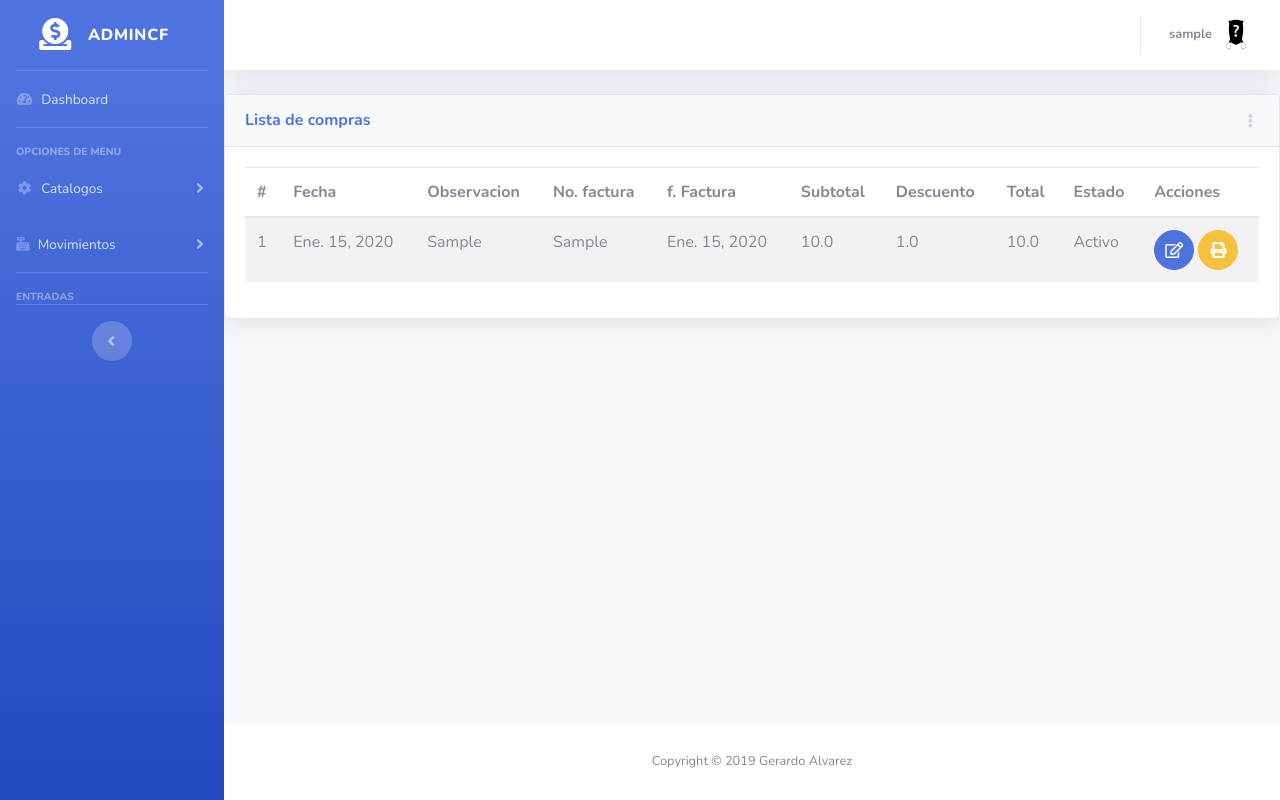
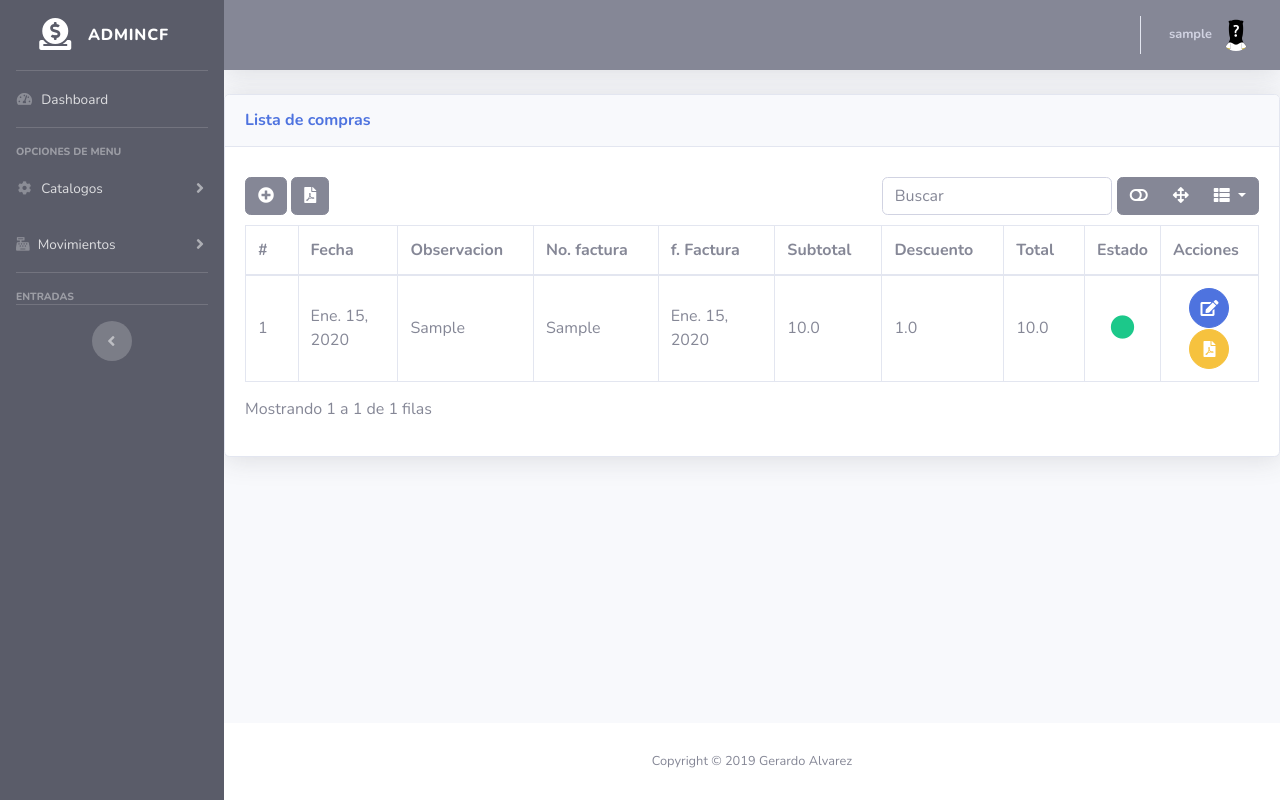
Before and after one commit to gerardam/AppCF, a Django app: page /cmp/compras/ in a window 1280 px wide. Run offline with Django 3.2, Linux system fonts and the light colour scheme; a user stored in the database is signed in; tables that the repository leaves empty hold one stand-in row (values such as "Sample post"); some libraries are stand-ins or nearby versions.

Commit message:
Agregado de estilos.css  compras,clientes,proveedores

```diff
--- a/cmp/templates/cmp/compras_list.html
+++ b/cmp/templates/cmp/compras_list.html
@@ -1,12 +1,11 @@
 {% extends 'base/base.html' %}
 
 {% block page_content %}
-<!-- Dropdown Card Example -->
 <div class="card shadow mb-4">
     <!-- Card Header - Dropdown -->
     <div class="card-header py-3 d-flex flex-row align-items-center justify-content-between">
     <h6 class="m-0 font-weight-bold text-primary">Lista de compras</h6>
-    <div class="dropdown no-arrow">
+    <!-- <div class="dropdown no-arrow">
         <a class="dropdown-toggle" href="#" role="button" id="dropdownMenuLink" data-toggle="dropdown" aria-haspopup="true" aria-expanded="false">
         <i class="fas fa-ellipsis-v fa-sm fa-fw text-gray-400"></i>
         </a>
@@ -15,23 +14,34 @@
         <a class="dropdown-item" href="{% url 'cmp:compras_new' %}" ><i class="fas fa-plus-circle"></i> Nueva</a>
         <a class="dropdown-item" href="{% url 'cmp:compras_print_all' %}" target="reportes" ><i class="fas fa-print"></i> Imprimir</a>
         </div>
-    </div>
+    </div> -->
     </div>
     <!-- Card Body -->
     <div class="card-body">
         {% if not obj %}
         <div class="alert alert-info">No hay compras</div>
         {% else %}
-        <table class="table table-striped table-hover dt-responsive nowrap" style="width: 100%;">
+        <div id="btnAdd">
+            <a class="btn btn-secondary" href="{% url 'cmp:compras_new' %}" title="Agregar"><i class="fas fa-plus-circle"></i> </a>
+            <a class="btn btn-secondary" href="{% url 'cmp:compras_print_all' %}" target="reportes" title="Reporte"><i class="fas fa-file-pdf"></i> </a>
+        </div>
+        <table
+        id="table"
+        data-toggle="table"
+        data-show-columns="true"
+        data-show-toggle="true"
+        data-show-fullscreen="true"
+        data-toolbar="#btnAdd"
+        style="width: 100%;">
             <thead>
-                <th>#</th>
-                <th>Fecha</th>
-                <th>Observacion</th>
-                <th>No. factura</th>
-                <th>f. Factura</th>
-                <th>Subtotal</th>
-                <th>Descuento</th>
-                <th>Total</th>
+                <th data-sortable="true">#</th>
+                <th data-sortable="true">Fecha</th>
+                <th data-sortable="true">Observacion</th>
+                <th data-sortable="true">No. factura</th>
+                <th data-sortable="true">f. Factura</th>
+                <th data-sortable="true">Subtotal</th>
+                <th data-sortable="true">Descuento</th>
+                <th data-sortable="true">Total</th>
                 <th>Estado</th>
                 <th class="all">Acciones</th>
             </thead>
@@ -46,12 +56,20 @@
                     <td>{{ item.sub_total }}</td>
                     <td>{{ item.descuento }}</td>
                     <td>{{ item.total }}</td>
-                    <td>{{ item.estado|yesno:'Activo,Inactivo' }}</td>
                     <td>
-                        <a href="{% url 'cmp:compras_edit' item.id %}" class="btn btn-primary btn-circle"><i class="far fa-edit"></i></a>
-                        <a href="{% url 'cmp:compras_print_one' item.id %}" class="btn btn-warning btn-circle" target="reportes"><i class="fas fa-print"></i></a>
-                        <!-- <button class="btn btn-primary btn-circle" onclick="return abrir_modal('{% url 'cmp:proveedor_edit' item.id %}')"><i class="far fa-edit"></i></button>
-                        <button class="btn btn-danger btn-circle" onclick="return abrir_modal('{% url 'cmp:proveedor_inactivar' item.id %}')"><i class="far fa-trash-alt"></i></button> -->
+                        <div class="divAccionTable">
+                            {% if item.estado %}
+                            <i class="fas fa-circle text-success"></i>
+                            {% else %}
+                            <i class="fas fa-circle text-danger"></i>
+                            {% endif %}
+                        </div>
+                    </td>
+                    <td>
+                        <div class="divAccionTable">
+                            <a href="{% url 'cmp:compras_edit' item.id %}" class="btn btn-primary btn-circle"><i class="fas fa-edit"></i></a>
+                            <a href="{% url 'cmp:compras_print_one' item.id %}" class="btn btn-warning btn-circle" target="reportes"><i class="fas fa-file-pdf"></i></a>
+                        </div>
                     </td>
                 </tr>
                 {% endfor %}
@@ -63,9 +81,9 @@
 {% endblock %}
 
 {% block js_page %}
-<script>
+<!-- <script>
 $(document).ready(function() {
     $(".table").DataTable();
 });
-</script>
+</script> -->
 {% endblock %}
--- a/cmp/templates/cmp/inactivar_prv.html
+++ b/cmp/templates/cmp/inactivar_prv.html
@@ -11,10 +11,10 @@
                                     Inactivar {{ obj.descripcion }}?
                                 </div>
                                 <div class="dropdown-divider"></div>
-                                <div class="row">
+                                <div class="row divBtnModal">
                                     <div class="col">
-                                        <button type="button" id="btnInactivar" class="btn btn-success"><span class="fa fa-save"></span> Inactivar</button>
-                                        <button type="button" class="btn btn-danger" onclick="return cerrar_modal()"><span class="fa fa-trash"></span> Cancelar</button>
+                                        <button type="button" id="btnInactivar" class="btn btn-success"><i class="fas fa-save"></i> Inactivar</button>
+                                        <button type="button" class="btn btn-danger" onclick="return cerrar_modal()"><i class="fas fa-trash"></i> Cancelar</button>
                                     </div>
                                 </div>
                             </div>
--- a/cmp/templates/cmp/proveedor_form.html
+++ b/cmp/templates/cmp/proveedor_form.html
@@ -23,10 +23,10 @@
                                     {{ form.as_p }}
                                 </div>
                                 <div class="dropdown-divider"></div>
-                                <div class="row">
+                                <div class="row divBtnModal">
                                     <div class="col">
-                                        <button type="submit" class="btn btn-success"><span class="fa fa-save"></span> Guardar</button>
-                                        <button type="button" class="btn btn-danger" onclick="return cerrar_modal()"><span class="fa fa-trash"></span> Cancelar</button>
+                                        <button type="submit" class="btn btn-success"><i class="fas fa-save"></i> Guardar</button>
+                                        <button type="button" class="btn btn-danger" onclick="return cerrar_modal()"><i class="fas fa-trash"></i> Cancelar</button>
                                     </div>
                                 </div>
                             </div>
--- a/fac/templates/fac/Cliente_form.html
+++ b/fac/templates/fac/Cliente_form.html
@@ -23,10 +23,10 @@
                                     {{ form.as_p }}
                                 </div>
                                 <div class="dropdown-divider"></div>
-                                <div class="row">
+                                <div class="row divBtnModal">
                                     <div class="col">
-                                        <button type="submit" class="btn btn-success"><span class="fa fa-save"></span> Guardar</button>
-                                        <button type="button" class="btn btn-danger" onclick="return cerrar_modal()"><span class="fa fa-trash"></span> Cancelar</button>
+                                        <button type="submit" class="btn btn-success"><i class="fas fa-save"></i> Guardar</button>
+                                        <button type="button" class="btn btn-danger" onclick="return cerrar_modal()"><i class="fas fa-trash"></i> Cancelar</button>
                                     </div>
                                 </div>
                             </div>
--- a/fac/templates/fac/cliente_list.html
+++ b/fac/templates/fac/cliente_list.html
@@ -49,7 +49,7 @@
                     <td>{{ item.tipo }}</td>
                     <td>{{ item.celular }}</td>
                     <td>
-                        <div onclick="inactivar({{ item.id }})" style="font-size: 1.5em; text-align: center;">
+                        <div class="divAccionTable">
                             {% if item.estado %}
                             <i class="fas fa-circle text-success"></i>
                             {% else %}
@@ -58,8 +58,9 @@
                         </div>
                     </td>
                     <td>
-                        <div style="text-align: center;">
+                        <div class="divAccionTable">
                             <button class="btn btn-primary btn-circle" onclick="return abrir_modal('{% url 'fac:cliente_edit' item.id %}')"><i class="fas fa-edit"></i></button>
+                            <a class="btn btn-danger btn-circle" onclick="inactivar({{ item.id }})" href="#"><i class="fas fa-trash"></i></a>
                         </div>
                     </td>
                 </tr>
--- /dev/null
+++ b/static/base/css/estilos.css
@@ -0,0 +1,8 @@
+.divAccionTable{
+    text-align: center;
+    font-size: 1.5em;
+}
+
+.divBtnModal{
+    text-align: right;
+}
--- a/templates/base/base.html
+++ b/templates/base/base.html
@@ -12,17 +12,16 @@
 
   <title>Sistema de compras y facturacion</title>
 
+  <!-- Estilos personalizados -->
+  <link href="{% static 'base/css/estilos.css' %}" rel="stylesheet">
   <!-- Custom fonts for this template-->
   <link href="{% static 'base/vendor/fontawesome-free/css/all.min.css' %}" rel="stylesheet" type="text/css">
   <link href="https://fonts.googleapis.com/css?family=Nunito:200,200i,300,300i,400,400i,600,600i,700,700i,800,800i,900,900i" rel="stylesheet">
-
   <!-- Custom styles for this template-->
   <link href="{% static 'base/css/sb-admin-2.min.css' %}" rel="stylesheet">
-
   <link href="{% static 'base/vendor/datatables/dataTables.bootstrap4.min.css' %}" rel="stylesheet">
   <!-- jquery confirm -->
   <link href="{% static 'base/vendor/jquery_confirm/jquery-confirm.min.css' %}" rel="stylesheet">
-
   <!-- DateTimePicker -->
   <link rel="stylesheet" href="https://cdnjs.cloudflare.com/ajax/libs/jquery-datetimepicker/2.5.20/jquery.datetimepicker.min.css" integrity="sha256-DOS9W6NR+NFe1fUhEE0PGKY/fubbUCnOfTje2JMDw3Y=" crossorigin="anonymous" />
   <!-- Bootstrap-Table -->
@@ -30,14 +29,14 @@
 
 </head>
 
-<body id="page-top" class="bg-gradient-primary">
+<body id="page-top">
 
   <!-- Page Wrapper -->
   <div id="wrapper">
 
     {% block side_bar %}
     <!-- Sidebar -->
-    <ul class="navbar-nav bg-gradient-primary sidebar sidebar-dark accordion" id="accordionSidebar">
+    <ul class="navbar-nav bg-dark sidebar sidebar-dark accordion" id="accordionSidebar">
 
       <!-- Sidebar - Brand -->
       <a class="sidebar-brand d-flex align-items-center justify-content-center" href="{% url 'bases:home' %}">
@@ -144,7 +143,7 @@
 
         {% block top_bar %}
         <!-- Topbar -->
-        <nav class="navbar navbar-expand navbar-light bg-white topbar mb-4 static-top shadow">
+        <nav class="navbar navbar-expand navbar-light bg-secondary topbar mb-4 static-top shadow">
 
           <!-- Topbar Navbar -->
           <ul class="navbar-nav ml-auto">
@@ -153,7 +152,7 @@
             <!-- Nav Item - User Information -->
             <li class="nav-item dropdown no-arrow">
               <a class="nav-link dropdown-toggle" href="#" id="userDropdown" role="button" data-toggle="dropdown" aria-haspopup="true" aria-expanded="false">
-                <span class="mr-2 d-none d-lg-inline text-gray-600 small"><b>{{ user.username }}</b></span>
+                <span class="mr-2 d-none d-lg-inline text-white-600 small"><b>{{ user.username }}</b></span>
                 <img class="img-profile rounded-circle" src="{% static 'base/img/srx.png' %}">
               </a>
               <!-- Dropdown - User Information -->
```
Also changed, not shown: cmp/templates/cmp/compras.html (+4 -4 lines), cmp/templates/cmp/compras_det_del.html (+3 -5 lines), cmp/templates/cmp/proveedor_list.html (+33 -14 lines).
